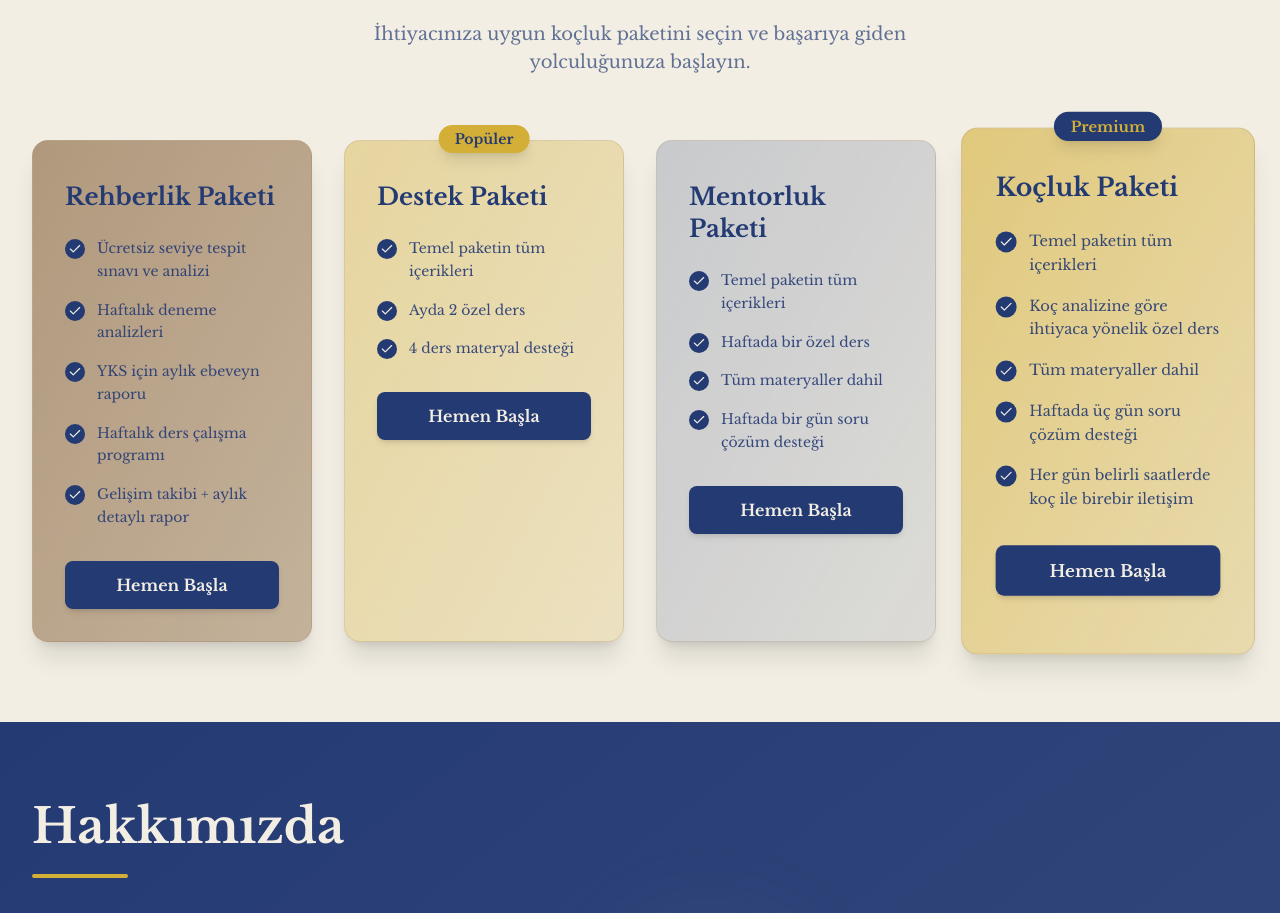
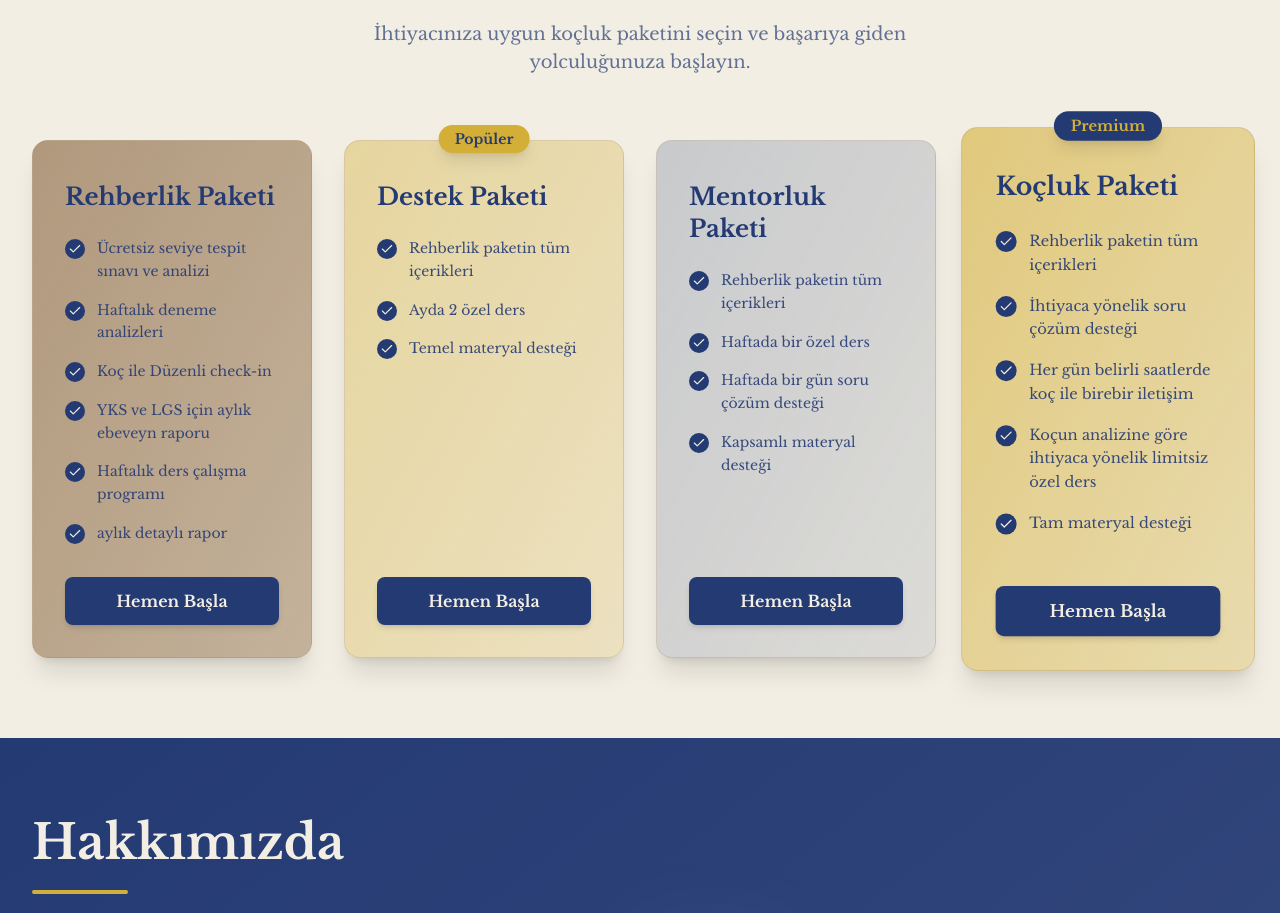
Before and after one commit to bou-slh/herakocluk, a React (Vite) app: page / in a window 1280 px wide. Shown: the part 980-1893 px from the top of the page. Built offline with nearby package versions, Linux system fonts and the light colour scheme.

Commit message:
Updated Packages.tsx

```diff
--- a/src/components/Packages.tsx
+++ b/src/components/Packages.tsx
@@ -8,18 +8,19 @@ const packages = [
     features: [
       'Ücretsiz seviye tespit sınavı ve analizi',
       'Haftalık deneme analizleri',
-      'YKS için aylık ebeveyn raporu',
+      'Koç ile Düzenli check-in',
+      'YKS ve LGS için aylık ebeveyn raporu',
       'Haftalık ders çalışma programı',
-      'Gelişim takibi + aylık detaylı rapor',
+      'aylık detaylı rapor',
     ],
   },
   {
     title: 'Destek Paketi',
     color: 'from-gold/40 to-gold/20',
     features: [
-      'Temel paketin tüm içerikleri',
+      'Rehberlik paketin tüm içerikleri',
       'Ayda 2 özel ders',
-      '4 ders materyal desteği',
+      'Temel materyal desteği',
     ],
     popular: true,
   },
@@ -27,21 +28,21 @@ const packages = [
     title: 'Mentorluk Paketi',
     color: 'from-navy/20 to-navy/10',
     features: [
-      'Temel paketin tüm içerikleri',
+      'Rehberlik paketin tüm içerikleri',
       'Haftada bir özel ders',
-      'Tüm materyaller dahil',
       'Haftada bir gün soru çözüm desteği',
+      'Kapsamlı materyal desteği',
     ],
   },
   {
     title: 'Koçluk Paketi',
     color: 'from-gold/60 to-gold/30',
     features: [
-      'Temel paketin tüm içerikleri',
-      'Koç analizine göre ihtiyaca yönelik özel ders',
-      'Tüm materyaller dahil',
-      'Haftada üç gün soru çözüm desteği',
+     'Rehberlik paketin tüm içerikleri',
+      'İhtiyaca yönelik soru çözüm desteği',
       'Her gün belirli saatlerde koç ile birebir iletişim',
+      'Koçun analizine göre ihtiyaca yönelik limitsiz özel ders',
+      'Tam materyal desteği',
     ],
     premium: true,
   },
@@ -64,7 +65,7 @@ export default function Packages() {
           {packages.map((pkg, index) => (
             <div
               key={index}
-              className={`relative bg-gradient-to-br ${pkg.color} rounded-2xl p-8 shadow-xl hover:shadow-2xl transition-all duration-300 hover:-translate-y-2 border border-beige/30 ${
+              className={`relative flex flex-col min-h-[360px] h-full bg-gradient-to-br ${pkg.color} rounded-2xl p-8 shadow-xl hover:shadow-2xl transition-all duration-300 hover:-translate-y-2 border border-beige/30 ${
                 pkg.premium ? 'lg:scale-105' : ''
               }`}
             >
@@ -99,7 +100,7 @@ export default function Packages() {
 
               <Link
                 to="/fiyatlar"
-                className="block w-full text-center bg-navy text-cream py-3 rounded-lg hover:bg-navy/90 transition-colors duration-200 font-semibold shadow-md hover:shadow-lg"
+                className="mt-auto block w-full text-center bg-navy text-cream py-3 rounded-lg hover:bg-navy/90 transition-colors duration-200 font-semibold shadow-md hover:shadow-lg"
               >
                 Hemen Başla
               </Link>
```
